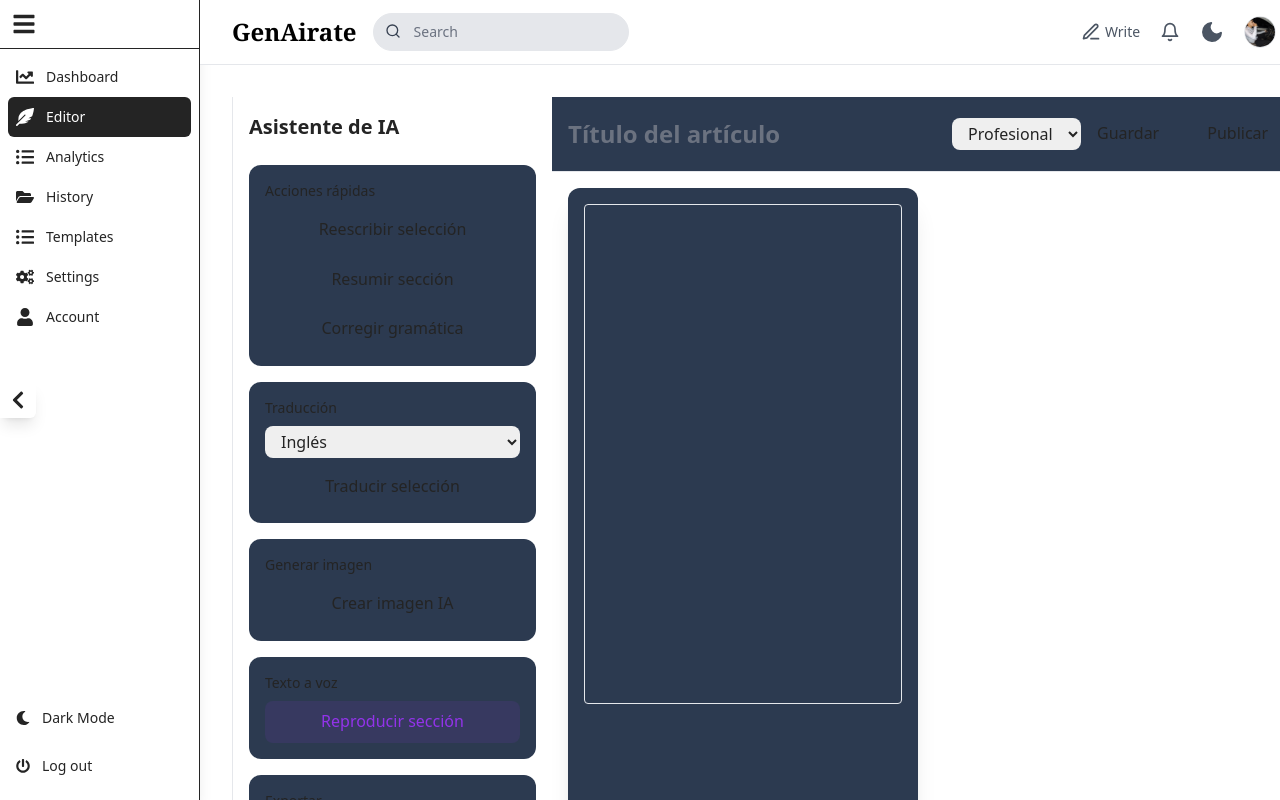
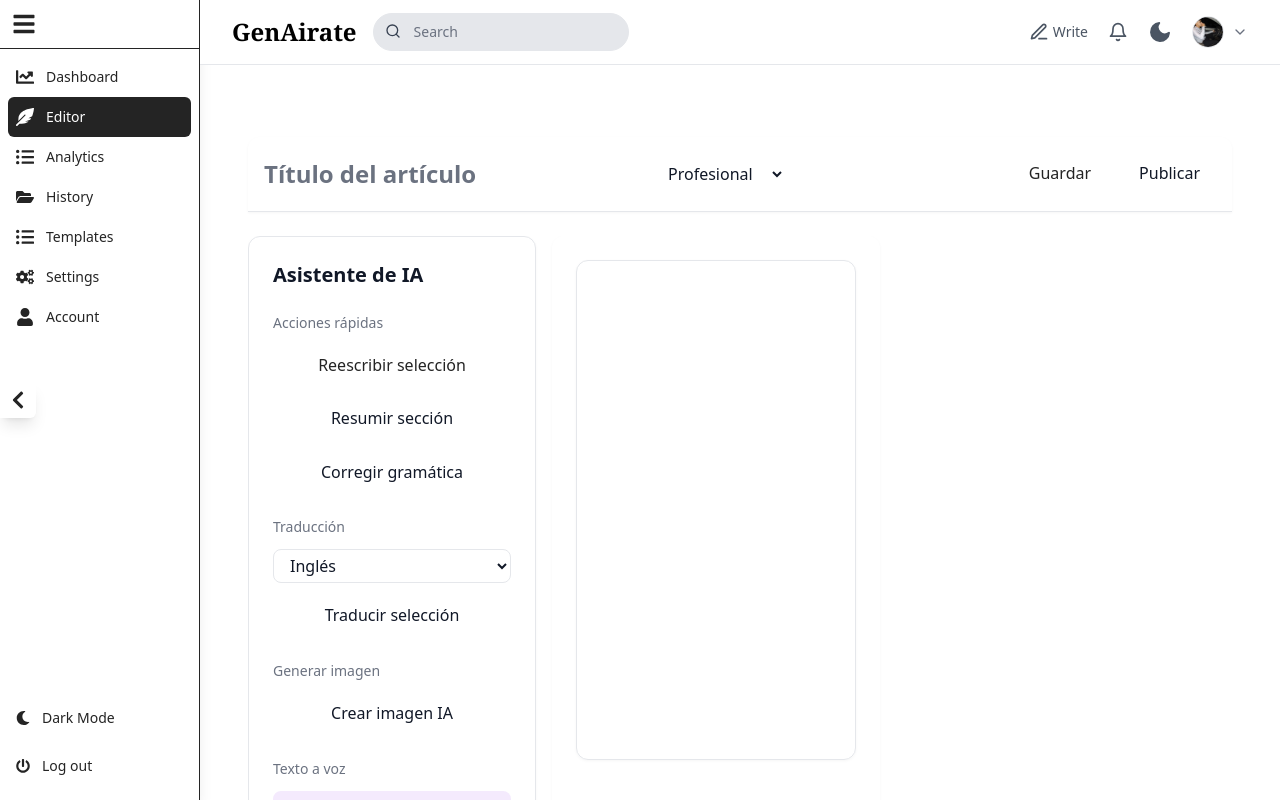
Before and after one commit to PedroCere/genairate, a React (Vite) app in the folder Frontend/genairate-front/: page /editor in a window 1280 px wide. Shown: the top 800 px of the page. Built offline with nearby package versions, Linux system fonts and the light colour scheme.

Commit message:
editor_V1.0

```diff
--- a/Frontend/genairate-front/src/components/ai/AISideBar.jsx
+++ b/Frontend/genairate-front/src/components/ai/AISideBar.jsx
@@ -31,38 +31,38 @@ export default function AISideBar() {
   };
 
   return (
-    <div className="w-80 bg-background border-l border-secondary/20 p-4 space-y-6">
-      <h3 className="text-xl font-bold text-text">Asistente de IA</h3>
+    <div className="w-72 bg-surface-card border border-border rounded-xl p-6 space-y-6 text-text dark:text-text dark:bg-surface-card shadow-subtle">
+      <h3 className="text-xl font-semibold">Asistente de IA</h3>
 
-      <div className="space-y-4">
-        <div className="bg-[#2C3A50] p-4 rounded-xl">
-          <h4 className="text-sm font-medium text-secondary mb-2">Acciones rápidas</h4>
+      <div className="space-y-6">
+        <div>
+          <h4 className="text-sm font-medium mb-3 text-muted">Acciones rápidas</h4>
           <button
             onClick={() => aiActions.rewriteText(selectedText, article.tone)}
-            className="w-full bg-primary/10 text-primary p-2 rounded-lg hover:bg-primary/20 transition-all"
+            className="w-full bg-primary/10 text-primary p-2 rounded-lg hover:bg-primary/20 transition-colors"
           >
             Reescribir selección
           </button>
           <button
             onClick={aiActions.summarizeText}
-            className="w-full bg-accent/10 text-accent p-2 rounded-lg hover:bg-accent/20 mt-2 transition-all"
+            className="w-full bg-accent/10 text-accent p-2 rounded-lg hover:bg-accent/20 mt-3 transition-colors"
           >
             Resumir sección
           </button>
           <button
             onClick={aiActions.correctGrammar}
-            className="w-full bg-warning/10 text-warning p-2 rounded-lg hover:bg-warning/20 mt-2 transition-all"
+            className="w-full bg-warning/10 text-warning p-2 rounded-lg hover:bg-warning/20 mt-3 transition-colors"
           >
             Corregir gramática
           </button>
         </div>
 
-        <div className="bg-[#2C3A50] p-4 rounded-xl">
-          <h4 className="text-sm font-medium text-secondary mb-2">Traducción</h4>
+        <div>
+          <h4 className="text-sm font-medium mb-3 text-muted">Traducción</h4>
           <select
             value={targetLanguage}
             onChange={(e) => setTargetLanguage(e.target.value)}
-            className="w-full bg-background text-text px-3 py-1 rounded-lg mb-2"
+            className="w-full bg-white dark:bg-white text-dark dark:text-black px-3 py-1 rounded-lg mb-3 border border-border"
           >
             <option value="en">Inglés</option>
             <option value="es">Español</option>
@@ -72,43 +72,43 @@ export default function AISideBar() {
           </select>
           <button
             onClick={handleTranslate}
-            className="w-full bg-info/10 text-info p-2 rounded-lg hover:bg-info/20 transition-all"
+            className="w-full bg-info/10 text-info p-2 rounded-lg hover:bg-info/20 transition-colors"
           >
             Traducir selección
           </button>
         </div>
 
-        <div className="bg-[#2C3A50] p-4 rounded-xl">
-          <h4 className="text-sm font-medium text-secondary mb-2">Generar imagen</h4>
+        <div>
+          <h4 className="text-sm font-medium mb-3 text-muted">Generar imagen</h4>
           <button
             onClick={() => aiActions.generateImage(article.title)}
-            className="w-full bg-success/10 text-success p-2 rounded-lg hover:bg-success/20 transition-all"
+            className="w-full bg-success/10 text-success p-2 rounded-lg hover:bg-success/20 transition-colors"
           >
             Crear imagen IA
           </button>
         </div>
 
-        <div className="bg-[#2C3A50] p-4 rounded-xl">
-          <h4 className="text-sm font-medium text-secondary mb-2">Texto a voz</h4>
+        <div>
+          <h4 className="text-sm font-medium mb-3 text-muted">Texto a voz</h4>
           <button
             onClick={handleSpeechSynthesis}
-            className="w-full bg-purple-600/10 text-purple-600 p-2 rounded-lg hover:bg-purple-600/20 transition-all"
+            className="w-full bg-purple-600/10 text-purple-600 p-2 rounded-lg hover:bg-purple-600/20 transition-colors"
           >
             Reproducir sección
           </button>
         </div>
 
-        <div className="bg-[#2C3A50] p-4 rounded-xl">
-          <h4 className="text-sm font-medium text-secondary mb-2">Exportar</h4>
+        <div>
+          <h4 className="text-sm font-medium mb-3 text-muted">Exportar</h4>
           <button
             onClick={handleExportPDF}
-            className="w-full bg-gray-600/10 text-gray-600 p-2 rounded-lg hover:bg-gray-600/20 transition-all mb-2"
+            className="w-full bg-gray-600/10 text-gray-600 p-2 rounded-lg hover:bg-gray-600/20 transition-colors mb-3"
           >
             Exportar como PDF
           </button>
           <button
             onClick={handleExportMarkdown}
-            className="w-full bg-gray-600/10 text-gray-600 p-2 rounded-lg hover:bg-gray-600/20 transition-all"
+            className="w-full bg-gray-600/10 text-gray-600 p-2 rounded-lg hover:bg-gray-600/20 transition-colors"
           >
             Exportar como Markdown
           </button>
--- a/Frontend/genairate-front/src/components/editor/EditorToolBar.jsx
+++ b/Frontend/genairate-front/src/components/editor/EditorToolBar.jsx
@@ -7,24 +7,24 @@ export default function EditorToolbar() {
     saveDraft,
     publishArticle,
     aiActions,
-    updateArticle // Función añadida del contexto
+    updateArticle
   } = useEditor();
 
   return (
-    <div className="flex items-center justify-between p-4 bg-[#2C3A50] border-b border-secondary/20">
+    <div className="flex items-center justify-between p-4 bg-surface-card border-b border-border rounded-t-xl text-text dark:text-text dark:bg-surface-card shadow-subtle">
       <div className="flex items-center space-x-4">
         <input
           type="text"
           value={article?.title || ''}
           onChange={(e) => setTitle(e.target.value)}
           placeholder="Título del artículo"
-          className="bg-transparent text-2xl font-bold text-text placeholder-secondary focus:outline-none"
+          className="bg-transparent text-2xl font-bold text-text placeholder-muted focus:outline-none"
         />
 
         <select
           value={article?.tone || 'profesional'}
           onChange={(e) => updateArticle({ tone: e.target.value })}
-          className="bg-background text-text px-3 py-1 rounded-lg"
+          className="bg-white dark:bg-white text-dark dark:text-black px-4 py-2 rounded-lg hover:bg-primary/20 transition-colors"
         >
           <option value="profesional">Profesional</option>
           <option value="creativo">Creativo</option>
@@ -35,13 +35,13 @@ export default function EditorToolbar() {
       <div className="flex items-center space-x-4">
         <button
           onClick={saveDraft}
-          className="bg-primary/10 text-primary px-4 py-2 rounded-lg hover:bg-primary/20 transition-all"
+          className="bg-primary/10 text-primary px-4 py-2 rounded-lg hover:bg-primary/20 transition-colors"
         >
           Guardar
         </button>
         <button
           onClick={publishArticle}
-          className="bg-primary text-background px-4 py-2 rounded-lg hover:bg-primary/90 transition-all"
+          className="bg-primary text-background px-4 py-2 rounded-lg hover:bg-primary/90 transition-colors"
         >
           Publicar
         </button>
--- a/Frontend/genairate-front/src/components/editor/RichEditor.jsx
+++ b/Frontend/genairate-front/src/components/editor/RichEditor.jsx
@@ -17,7 +17,7 @@ export default function RichEditor({ value, onChange }) {
   return (
     <Slate editor={editor} value={safeValue} onChange={onChange || (() => {})}>
       <Editable
-        className="p-4 text-text focus:outline-none min-h-[500px]"
+        className="p-4 text-text bg-surface-card rounded-xl shadow-subtle focus:outline-none min-h-[500px]"
         placeholder="Escribe tu contenido aquí..."
       />
     </Slate>
--- a/Frontend/genairate-front/src/components/editor/TipTapEditor.jsx
+++ b/Frontend/genairate-front/src/components/editor/TipTapEditor.jsx
@@ -24,7 +24,7 @@ export default function TipTapEditor({ content, onUpdate }) {
   }
 
   return (
-    <div className="p-4 text-text min-h-[500px] border rounded">
+    <div className="p-4 text-text bg-surface-card rounded-xl shadow-subtle min-h-[500px] border border-border">
       <EditorContent editor={editor} />
     </div>
   );
--- a/Frontend/genairate-front/src/pages/EditorPage.jsx
+++ b/Frontend/genairate-front/src/pages/EditorPage.jsx
@@ -69,14 +69,13 @@ export default function EditorPage() {
   }
 
   return (
-    <div className="flex h-screen bg-background">
+    <div className="max-w-7xl mx-auto px-4 py-10 text-gray-900 dark:text-gray-100">
+      <EditorToolbar onGenerate={handleGenerateInitial} />
+
+      <div className="grid grid-cols-1 lg:grid-cols-[280px_1fr_1fr] gap-6 mt-6 overflow-auto">
         <AiSideBar />
 
-      <div className="flex-1 flex flex-col">
-        <EditorToolbar onGenerate={handleGenerateInitial} />
-
-        <div className="flex-1 grid grid-cols-1 lg:grid-cols-2 gap-4 p-4 overflow-auto">
-          <div className="bg-[#2C3A50] rounded-xl shadow-xl p-4">
+        <div className="bg-surface-card rounded-xl shadow-subtle p-6">
           <TipTapEditor
             content={editorContent}
             onUpdate={handleContentChange}
@@ -86,6 +85,5 @@ export default function EditorPage() {
         <ContentPreview />
       </div>
     </div>
-    </div>
   );
 }
```
Lines whose indentation alone changed are shown as unchanged.
